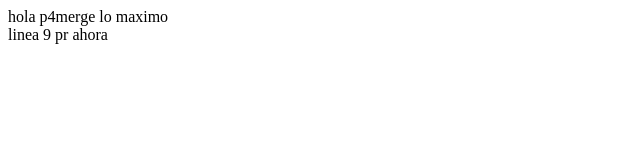
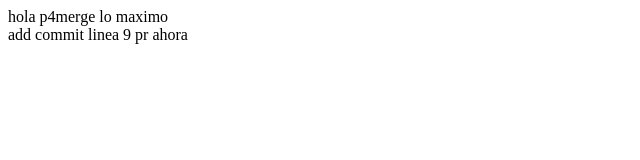
Before and after one commit to Panirashin1/test, a plain HTML site: page index.html in a window 1280 px wide. Shown: the full height of the page, 0-640 px from the left. Drawn offline with Linux system fonts and the light colour scheme.

Commit message:
Add 'add commit' line to index.html
desde mi repositorio

```diff
--- a/index.html
+++ b/index.html
@@ -7,6 +7,7 @@
 </head>
 <body>
     hola p4merge lo maximo<br>
+    add commit
     linea 9 pr ahora
 </body>
 </html>
```
